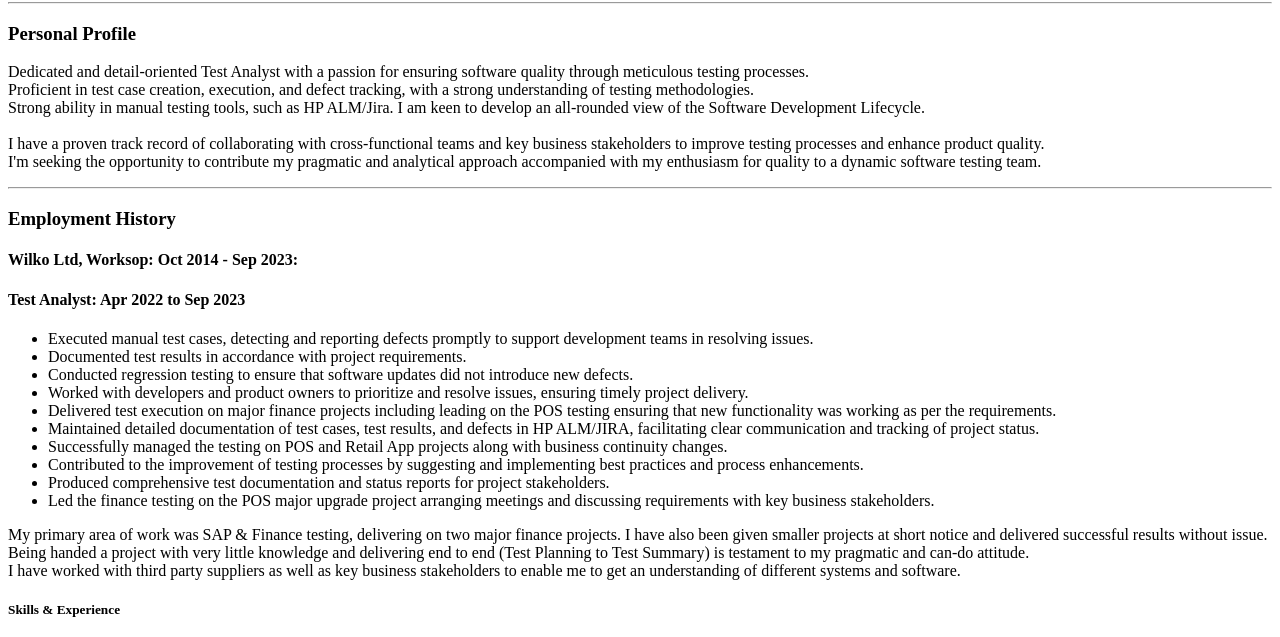
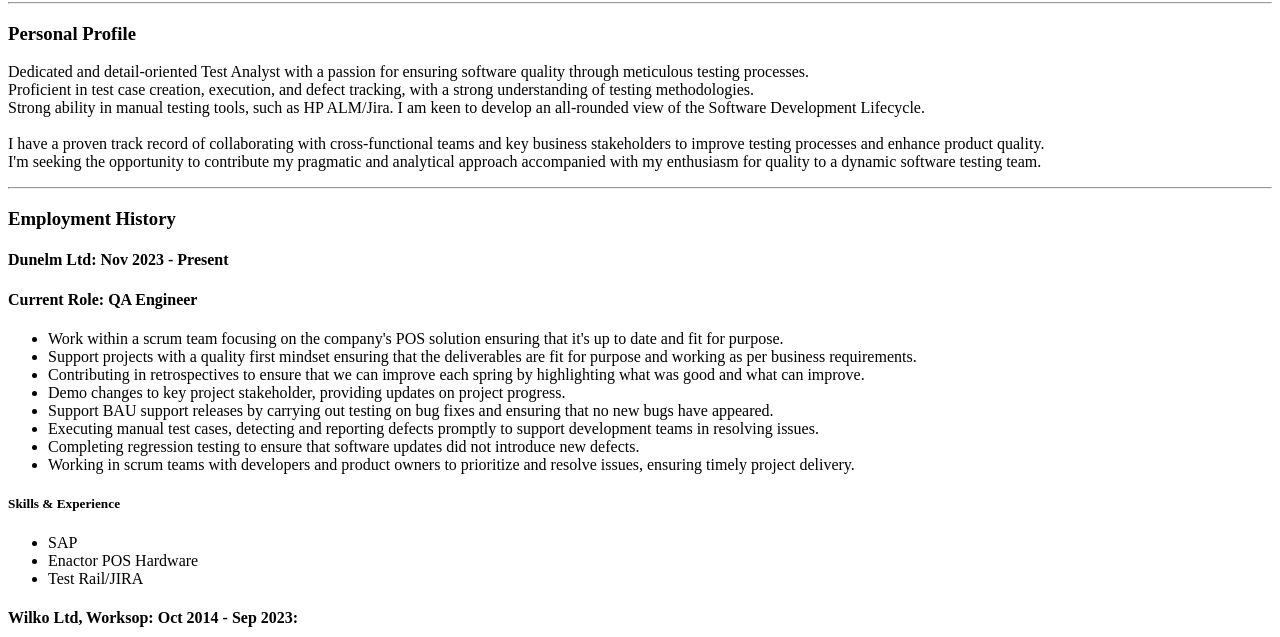
Before and after one commit to WGledhill94/WorldWideWill, a plain HTML site: page public/resume.html in a window 1280 px wide. Shown: the part 78-715 px from the top of the page. Drawn offline with Linux system fonts and the light colour scheme.

Commit message:
update-0.0.01
updated resume

```diff
--- a/public/resume.html
+++ b/public/resume.html
@@ -20,7 +20,29 @@
                 </p>
         <hr />
         <h3>Employment History</h3>
-           <h4>Wilko Ltd, Worksop: Oct 2014 - Sep 2023:</h4>
+            <h4>Dunelm Ltd: Nov 2023 - Present</h4>
+            <h4>Current Role: QA Engineer</h4>
+            <p>
+                <ul>
+                    <li>Work within a scrum team focusing on the company's POS solution ensuring that it's up to date and fit for purpose.</li>
+                    <li>Support projects with a quality first mindset ensuring that the deliverables are fit for purpose and working as per business requirements.</li>
+                    <li>Contributing in retrospectives to ensure that we can improve each spring by highlighting what was good and what can improve.</li>
+                    <li>Demo changes to key project stakeholder, providing updates on project progress.</li>
+                    <li>Support BAU support releases by carrying out testing on bug fixes and ensuring that no new bugs have appeared.</li>
+                    <li>Executing manual test cases, detecting and reporting defects promptly to support development teams in resolving issues.</li>
+                    <li>Completing regression testing to ensure that software updates did not introduce new defects.</li>
+                    <li>Working in scrum teams with developers and product owners to prioritize and resolve issues, ensuring timely project delivery.</li>
+                </ul>
+            </p>
+            <h5>Skills & Experience</h5>
+            <p>
+                <ul>
+                    <li>SAP</li>
+                    <li>Enactor POS Hardware</li>
+                    <li>Test Rail/JIRA</li>
+                </ul>
+              </p>
+            <h4>Wilko Ltd, Worksop: Oct 2014 - Sep 2023:</h4>
             <h4>Test Analyst: Apr 2022 to Sep 2023</h4>
                 <p>
                     <ul>
@@ -35,12 +57,6 @@
                         <li>Produced comprehensive test documentation and status reports for project stakeholders.</li>
                         <li>Led the finance testing on the POS major upgrade project arranging meetings and discussing requirements with key business stakeholders.</li>
                     </ul>
-                </p>
-                <p>
-                    My primary area of work was SAP & Finance testing, delivering on two major finance projects.
-                    I have also been given smaller projects at short notice and delivered successful results without issue.<br />
-                    Being handed a project with very little knowledge and delivering end to end (Test Planning to Test Summary) is testament to my pragmatic and can-do attitude.<br />
-                    I have worked with third party suppliers as well as key business stakeholders to enable me to get an understanding of different systems and software.
                 </p>
                 <h5>Skills & Experience</h5>
                 <p>
```
Also changed, not shown: README.md.
